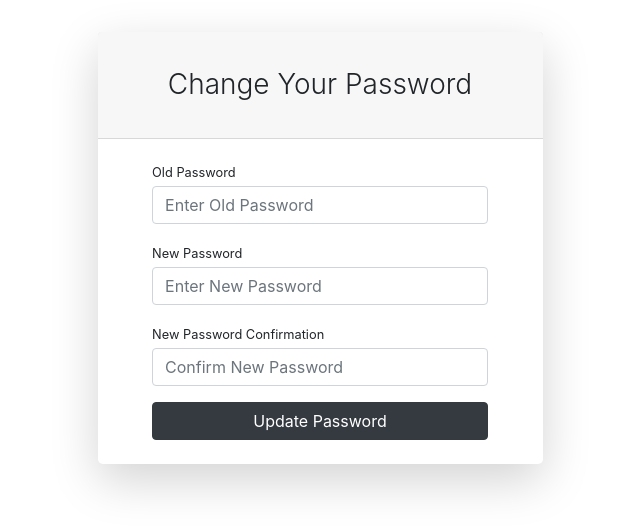
After one commit to aswathisasidharan3/Dating_app, a Django app: page /password-change/ in a window 1280 px wide. The commit adds this page. Shown: the top 532 px of the page, without its empty margins (320-960 px from the left). Run offline with Django 5.2, Linux system fonts and the light colour scheme; the visitor is signed in with stand-in values (Sample User, id 1); some libraries are stand-ins or nearby versions.

Commit message:
password reset template added

```diff
--- /dev/null
+++ b/myapp/templates/myapp/change_password.html
@@ -0,0 +1,90 @@
+{% load static %}
+<!DOCTYPE html>
+<html lang="en">
+<head>
+    <meta charset="UTF-8">
+    <meta name="viewport" content="width=device-width, initial-scale=1.0">
+    <title>Login</title>
+    <link rel="stylesheet" href="https://cdn.jsdelivr.net/npm/bootstrap@4.5.3/dist/css/bootstrap.min.css" integrity="sha384-TX8t27EcRE3e/ihU7zmQxVncDAy5uIKz4rEkgIXeMed4M0jlfIDPvg6uqKI2xXr2" crossorigin="anonymous">
+    <link rel="stylesheet" href="https://maxcdn.bootstrapcdn.com/bootstrap/4.0.0/css/bootstrap.min.css" integrity="sha384-Gn5384xqQ1aoWXA+058RXPxPg6fy4IWvTNh0E263XmFcJlSAwiGgFAW/dAiS6JXm" crossorigin="anonymous">
+    <link rel="preconnect" href="https://fonts.googleapis.com">
+    <link rel="preconnect" href="https://fonts.gstatic.com" crossorigin>
+    <link href="https://fonts.googleapis.com/css2?family=Play:wght@400;700&display=swap" rel="stylesheet">
+
+    <!-- <link rel="stylesheet" href="{% static 'css/style.css' %}"> -->
+</head>
+<body>
+    <div class="form-content my-3 p-3">
+        <div class="container">
+            <div class="row justify-content-center">
+                <div class="col-lg-5">
+                        <div class="card shadow-lg border-0 rounded-lg mt-0 mb-3">
+                            <div class="card-header justify-content-center">
+                              <h3 class="font-weight-light my-4 text-center">Change Your Password</h3>
+                            </div>
+                            {% if form.errors %}
+                                <div class="alert alert-danger alert-dismissible" role="alert">
+                                    <div id="form_errors">
+                                        {% for key, value in form.errors.items %}
+                                            <strong>{{ value }}</strong>
+                                        {% endfor %}
+                                    </div>
+                                    <button type="button" class="close" data-dismiss="alert" aria-label="Close">
+                                        <span aria-hidden="true">&times;</span>
+                                    </button>
+                                </div>
+                            {% endif %}
+
+                            <div class="card-body">
+                                <form method="POST">
+                                    {% csrf_token %}
+                                    <div class="form-row">
+                                        <div class="col-md-10 offset-md-1">
+                                            <div class="form-group">
+                                                <label class="small mb-1" for="id_old_password">Old Password</label>
+                                                <input type="password" name="old_password" autocomplete="new-password"
+                                                       class="form-control" required id="id_old_password"
+                                                       placeholder="Enter Old Password"/>
+                                                <span>
+                                                </span>
+                                            </div>
+                                        </div>
+                                    </div>
+                                    <div class="form-row">
+                                        <div class="col-md-10 offset-md-1">
+                                            <div class="form-group">
+                                                <label class="small mb-1" for="id_new_password1">New Password</label>
+                                                <input type="password" name="new_password1" autocomplete="new-password"
+                                                       class="form-control" required id="id_new_password1"
+                                                       placeholder="Enter New Password"/>
+                                                <span>
+                                                </span>
+                                            </div>
+                                        </div>
+                                    </div>
+                                    <div class="form-row">
+                                        <div class="col-md-10 offset-md-1">
+                                            <div class="form-group">
+                                                <label class="small mb-1" for="id_new_password2">New Password Confirmation</label>
+                                                <input type="password" name="new_password2" autocomplete="new-password"
+                                                       required id="id_new_password2" class="form-control"
+                                                       placeholder="Confirm New Password"/>
+                                            </div>
+                                        </div>
+                                    </div>
+                                    <div class="form-row">
+                                        <div class="col-md-10 offset-md-1">
+                                            <div class="form-group mt-0 mb-1">
+                                                <button type="submit" class="col-md-12 btn btn-dark" id="reset">Update Password</button>
+                                            </div>
+                                        </div>
+                                    </div>
+                                </form>
+                            </div>
+                        </div>
+                </div>
+            </div>
+        </div>
+    </div>
+</body>
+</html>
--- /dev/null
+++ b/myapp/templates/myapp/password_reset_subject.txt
@@ -0,0 +1 @@
+Django - Registration/Login App Password Reset
--- a/myapp/urls.py
+++ b/myapp/urls.py
@@ -16,7 +16,14 @@ urlpatterns=[
     path('job_title', views.JobTitleView.as_view(), name='job_title'),
     path('relationship', views.RelationView.as_view(), name='relationship'),
     path('interested', views.InterestView.as_view(), name='interest'),
-
+    path('password-reset/', views.ResetPasswordView.as_view(), name='password_reset'),
+    path('password-reset-confirm/<uidb64>/<token>/',
+         auth_views.PasswordResetConfirmView.as_view(template_name='myapp/password_reset_confirm.html'),
+         name='password_reset_confirm'),
+    path('password-reset-complete/',
+         auth_views.PasswordResetCompleteView.as_view(template_name='myapp/password_reset_complete.html'),
+         name='password_reset_complete'),
+    path('password-change/', views.ChangePasswordView.as_view(), name='password_change'),
     # path('reset_password/',auth_views.PasswordResetView.as_view(), name='reset_password'),
     # path('reset_password_sent/',auth_views.PasswordResetDoneView.as_view(),name='password_reset_done'),
     # path('reset/<uidb64>/<token>/',auth_views.PasswordResetConfirmView.as_view(), name='password_reset_confirm'),
--- a/myapp/views.py
+++ b/myapp/views.py
@@ -12,6 +12,8 @@ from .forms import *
 from django.contrib import messages
 from .models import User
 from django.core.mail import send_mail
+from django.contrib.auth.views import PasswordResetView,PasswordChangeView
+from django.contrib.messages.views import SuccessMessageMixin
 
 
 
@@ -67,27 +69,21 @@ class LoginView(AuthLoginView):
 
 
 
+class ResetPasswordView(SuccessMessageMixin, PasswordResetView):
+    template_name = 'myapp/password_reset.html'
+    email_template_name = 'myapp/password_reset_email.html'
+    subject_template_name = 'myapp/password_reset_subject'
+    success_message = "We've emailed you instructions for setting your password, " \
+                      "if an account exists with the email you entered. You should receive them shortly." \
+                      " If you don't receive an email, " \
+                      "please make sure you've entered the address you registered with, and check your spam folder."
+    success_url = reverse_lazy('myapp:home')
 
 
-
-
-#     def get_success_url(self):
-#         return reverse_lazy('myapp:details')
-
-#     def form_valid(self, form):
-#         email = self.request.POST.get('email')
-#         password = self.request.POST.get('password')
-#         user = authenticate(self.request, email=email, password=password)
-#         if user is not None:
-#             login(self.request, user)
-#             return super().form_valid(form)
-#         else:
-#             form.add_error(None, "Invalid email or password")
-#             return self.form_invalid(form)
-
-
-
-
+class ChangePasswordView(SuccessMessageMixin, PasswordChangeView):
+    template_name = 'myapp/change_password.html'
+    success_message = "Successfully Changed Your Password"
+    success_url = reverse_lazy('myapp:home')
 
 class DetailsView(TemplateView):
     template_name = 'myapp/details.html'
--- a/myproject/settings.py
+++ b/myproject/settings.py
@@ -141,3 +141,9 @@ STATICFILES_DIRS=[os.path.join(BASE_DIR,'static')]
 # https://docs.djangoproject.com/en/5.1/ref/settings/#default-auto-field
 
 DEFAULT_AUTO_FIELD = 'django.db.models.BigAutoField'
+EMAIL_BACKEND = 'django.core.mail.backends.smtp.EmailBackend'
+EMAIL_HOST = 'smtp.gmail.com'
+EMAIL_USE_TLS = True
+EMAIL_PORT = 587
+EMAIL_HOST_USER = str(os.getenv('EMAIL_USER'))
+EMAIL_HOST_PASSWORD = str(os.getenv('EMAIL_PASSWORD'))
--- a/myproject/urls.py
+++ b/myproject/urls.py
@@ -18,6 +18,19 @@ from django.contrib import admin
 from django.urls import path,include
 from django.conf import settings
 from django.conf.urls.static import static
+from django.urls import path
+from myapp.views import ResetPasswordView
+from django.contrib.auth import views as auth_views
+
+urlpatterns = [
+    path('password-reset/', ResetPasswordView.as_view(), name='password_reset'),
+    path('password-reset-confirm/<uidb64>/<token>/',
+         auth_views.PasswordResetConfirmView.as_view(template_name='users/password_reset_confirm.html'),
+         name='password_reset_confirm'),
+    path('password-reset-complete/',
+         auth_views.PasswordResetCompleteView.as_view(template_name='users/password_reset_complete.html'),
+         name='password_reset_complete'),
+]
 
 
 urlpatterns = [
```
Also changed, not shown: myapp/templates/myapp/login.html (+4 -4 lines), myapp/templates/myapp/password_reset.html (added, +74 -0 lines), myapp/templates/myapp/password_reset_complete.html (added, +29 -0 lines), myapp/templates/myapp/password_reset_confirm.html (added, +85 -0 lines), myapp/templates/myapp/password_reset_email.html (added, +12 -0 lines).
